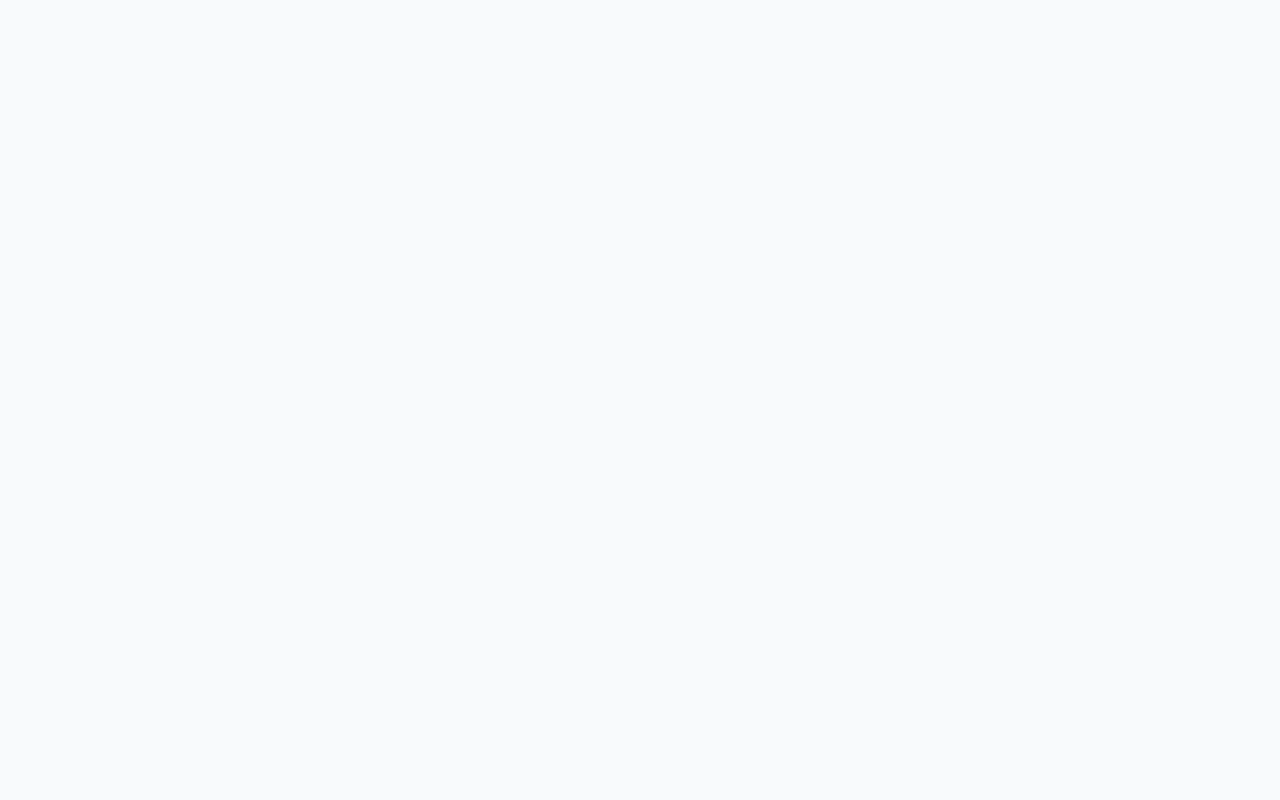
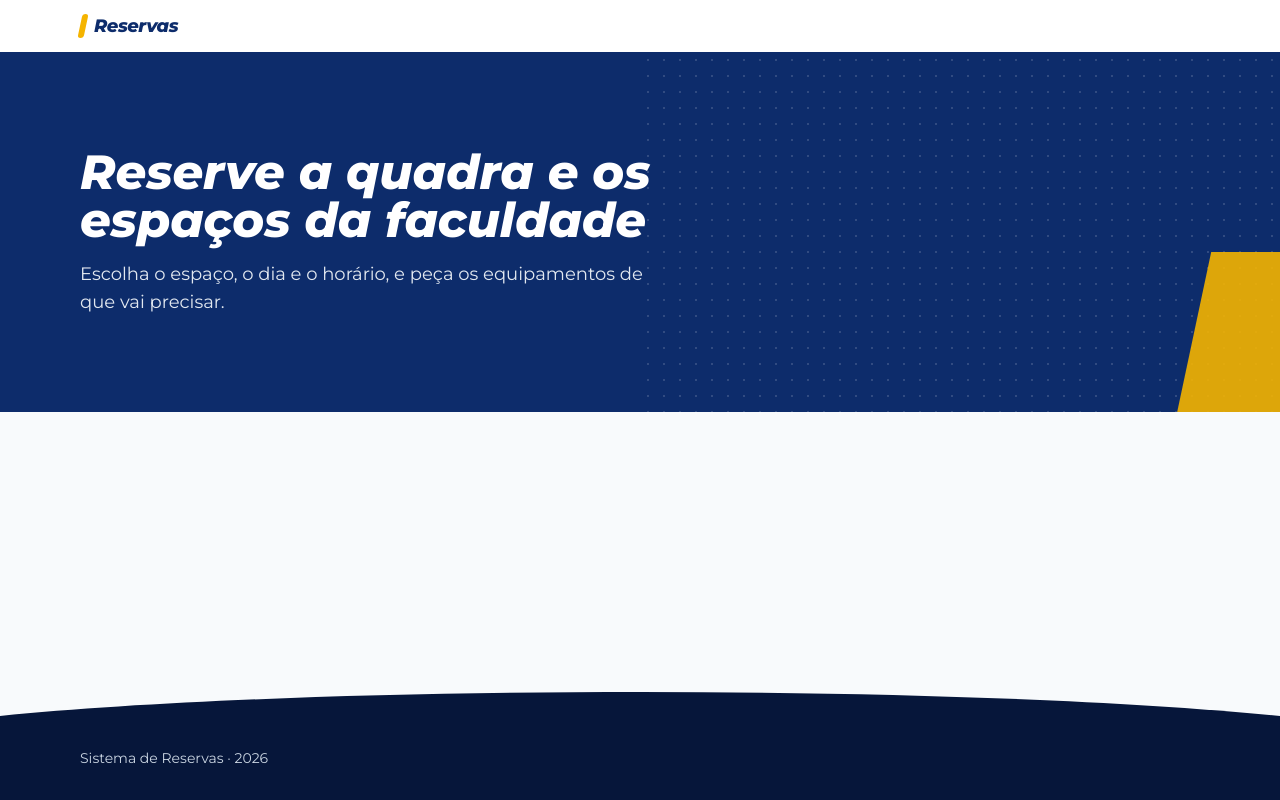
Before and after one commit to ericjunq/reserva-quadra, an Angular app in the folder frontend/: page / in a window 1280 px wide. Built offline with nearby package versions, Linux system fonts and the light colour scheme.

Commit message:
feat(frontend): layouts público e admin, página 404 e rotas carregadas sob demanda

```diff
--- /dev/null
+++ b/frontend/src/app/admin/admin.routes.ts
@@ -0,0 +1,16 @@
+import { Routes } from '@angular/router';
+import { LayoutAdmin } from './layout-admin/layout-admin';
+
+export const rotasAdmin: Routes = [
+  {
+    path: '',
+    component: LayoutAdmin,
+    children: [
+      {
+        path: '',
+        title: 'Painel · Administração',
+        loadComponent: () => import('./painel/painel').then((m) => m.Painel),
+      },
+    ],
+  },
+];
--- /dev/null
+++ b/frontend/src/app/admin/layout-admin/layout-admin.html
@@ -0,0 +1,18 @@
+<a
+  href="#conteudo"
+  class="sr-only focus:not-sr-only focus:fixed focus:top-2 focus:left-2 focus:z-50 focus:rounded-md focus:bg-white focus:px-4 focus:py-2 focus:font-semibold focus:text-azul"
+>
+  Pular para o conteúdo
+</a>
+
+<div class="flex min-h-dvh flex-col bg-slate-100">
+  <header class="bg-azul text-white">
+    <div class="mx-auto flex max-w-7xl items-center justify-between gap-4 px-4 py-3">
+      <a routerLink="/admin" class="font-semibold">Reservas · Administração</a>
+    </div>
+  </header>
+
+  <main id="conteudo" class="mx-auto w-full max-w-7xl flex-1 px-4 py-8">
+    <router-outlet />
+  </main>
+</div>
--- /dev/null
+++ b/frontend/src/app/admin/layout-admin/layout-admin.ts
@@ -0,0 +1,9 @@
+import { Component } from '@angular/core';
+import { RouterLink, RouterOutlet } from '@angular/router';
+
+@Component({
+  selector: 'app-layout-admin',
+  imports: [RouterLink, RouterOutlet],
+  templateUrl: './layout-admin.html',
+})
+export class LayoutAdmin {}
--- /dev/null
+++ b/frontend/src/app/admin/painel/painel.ts
@@ -0,0 +1,10 @@
+import { Component } from '@angular/core';
+
+@Component({
+  selector: 'app-painel',
+  template: `
+    <h1 class="text-2xl font-semibold text-slate-900">Painel</h1>
+    <p class="mt-2 text-slate-600">A área administrativa chega nos próximos passos.</p>
+  `,
+})
+export class Painel {}
--- a/frontend/src/app/app.routes.ts
+++ b/frontend/src/app/app.routes.ts
@@ -1,3 +1,20 @@
 import { Routes } from '@angular/router';
 
-export const routes: Routes = [];
+export const routes: Routes = [
+  {
+    path: 'admin',
+    loadChildren: () => import('./admin/admin.routes').then((m) => m.rotasAdmin),
+  },
+  {
+    path: '',
+    loadChildren: () => import('./publico/publico.routes').then((m) => m.rotasPublicas),
+  },
+  {
+    path: '**',
+    title: 'Página não encontrada',
+    loadComponent: () =>
+      import('./compartilhado/pagina-nao-encontrada/pagina-nao-encontrada').then(
+        (m) => m.PaginaNaoEncontrada,
+      ),
+  },
+];
--- /dev/null
+++ b/frontend/src/app/compartilhado/pagina-nao-encontrada/pagina-nao-encontrada.ts
@@ -0,0 +1,21 @@
+import { Component } from '@angular/core';
+import { RouterLink } from '@angular/router';
+
+@Component({
+  selector: 'app-pagina-nao-encontrada',
+  imports: [RouterLink],
+  template: `
+    <main class="flex min-h-dvh flex-col items-center justify-center gap-4 px-4 text-center">
+      <p class="text-6xl font-extrabold italic text-azul">404</p>
+      <h1 class="text-xl font-semibold text-slate-900">Página não encontrada</h1>
+      <p class="text-slate-600">O endereço pode estar errado ou a página mudou de lugar.</p>
+      <a
+        routerLink="/"
+        class="rounded-full bg-azul px-6 py-2 font-semibold text-white hover:bg-azul-medio"
+      >
+        Voltar ao início
+      </a>
+    </main>
+  `,
+})
+export class PaginaNaoEncontrada {}
--- /dev/null
+++ b/frontend/src/app/publico/inicio/inicio.html
@@ -0,0 +1,18 @@
+<section class="relative overflow-hidden bg-azul text-white">
+  <div
+    class="absolute inset-y-0 right-0 w-1/2 bg-[radial-gradient(circle,rgb(255_255_255/0.15)_1px,transparent_1px)] bg-size-[16px_16px]"
+    aria-hidden="true"
+  ></div>
+  <div
+    class="absolute -right-16 -bottom-24 h-64 w-40 -skew-x-12 bg-amarelo/90"
+    aria-hidden="true"
+  ></div>
+  <div class="relative mx-auto max-w-6xl px-4 py-16 sm:py-24">
+    <h1 class="max-w-2xl text-3xl font-extrabold italic sm:text-5xl">
+      Reserve a quadra e os espaços da faculdade
+    </h1>
+    <p class="mt-4 max-w-xl text-base text-slate-200 sm:text-lg">
+      Escolha o espaço, o dia e o horário, e peça os equipamentos de que vai precisar.
+    </p>
+  </div>
+</section>
--- /dev/null
+++ b/frontend/src/app/publico/inicio/inicio.ts
@@ -0,0 +1,7 @@
+import { Component } from '@angular/core';
+
+@Component({
+  selector: 'app-inicio',
+  templateUrl: './inicio.html',
+})
+export class Inicio {}
--- /dev/null
+++ b/frontend/src/app/publico/layout-publico/layout-publico.html
@@ -0,0 +1,35 @@
+<a
+  href="#conteudo"
+  class="sr-only focus:not-sr-only focus:fixed focus:top-2 focus:left-2 focus:z-50 focus:rounded-full focus:bg-amarelo focus:px-4 focus:py-2 focus:font-semibold focus:text-azul"
+>
+  Pular para o conteúdo
+</a>
+
+<div class="flex min-h-dvh flex-col">
+  <header class="bg-white shadow-sm">
+    <div class="mx-auto flex max-w-6xl items-center justify-between gap-4 px-4 py-3">
+      <a routerLink="/" class="flex items-center gap-2 text-azul">
+        <span class="h-6 w-1.5 -skew-x-12 rounded-sm bg-amarelo" aria-hidden="true"></span>
+        <span class="text-lg font-extrabold italic tracking-tight">Reservas</span>
+      </a>
+    </div>
+  </header>
+
+  <main id="conteudo" class="flex-1">
+    <router-outlet />
+  </main>
+
+  <footer class="relative mt-16 bg-azul-escuro text-white">
+    <svg
+      class="absolute -top-8 left-0 h-8 w-full text-azul-escuro"
+      viewBox="0 0 1440 64"
+      preserveAspectRatio="none"
+      aria-hidden="true"
+    >
+      <path fill="currentColor" d="M0 64C360 0 1080 0 1440 64Z" />
+    </svg>
+    <div class="mx-auto max-w-6xl px-4 py-8 text-sm text-slate-300">
+      <p>Sistema de Reservas · {{ ano }}</p>
+    </div>
+  </footer>
+</div>
--- /dev/null
+++ b/frontend/src/app/publico/layout-publico/layout-publico.ts
@@ -0,0 +1,11 @@
+import { Component } from '@angular/core';
+import { RouterLink, RouterOutlet } from '@angular/router';
+
+@Component({
+  selector: 'app-layout-publico',
+  imports: [RouterLink, RouterOutlet],
+  templateUrl: './layout-publico.html',
+})
+export class LayoutPublico {
+  protected readonly ano = new Date().getFullYear();
+}
--- /dev/null
+++ b/frontend/src/app/publico/publico.routes.ts
@@ -0,0 +1,16 @@
+import { Routes } from '@angular/router';
+import { LayoutPublico } from './layout-publico/layout-publico';
+
+export const rotasPublicas: Routes = [
+  {
+    path: '',
+    component: LayoutPublico,
+    children: [
+      {
+        path: '',
+        title: 'Sistema de Reservas',
+        loadComponent: () => import('./inicio/inicio').then((m) => m.Inicio),
+      },
+    ],
+  },
+];
```
Also changed, not shown: 1 other file (tests, documents, lock files or other folders).
